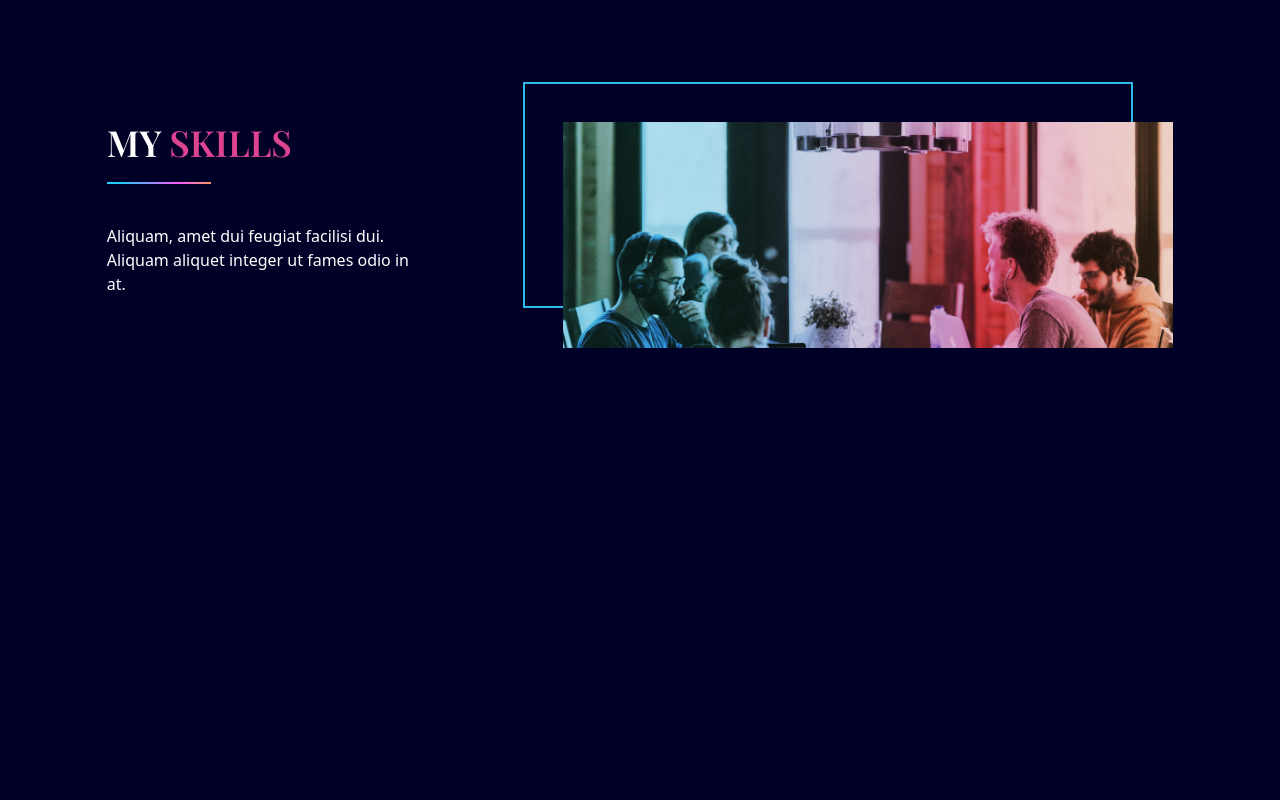
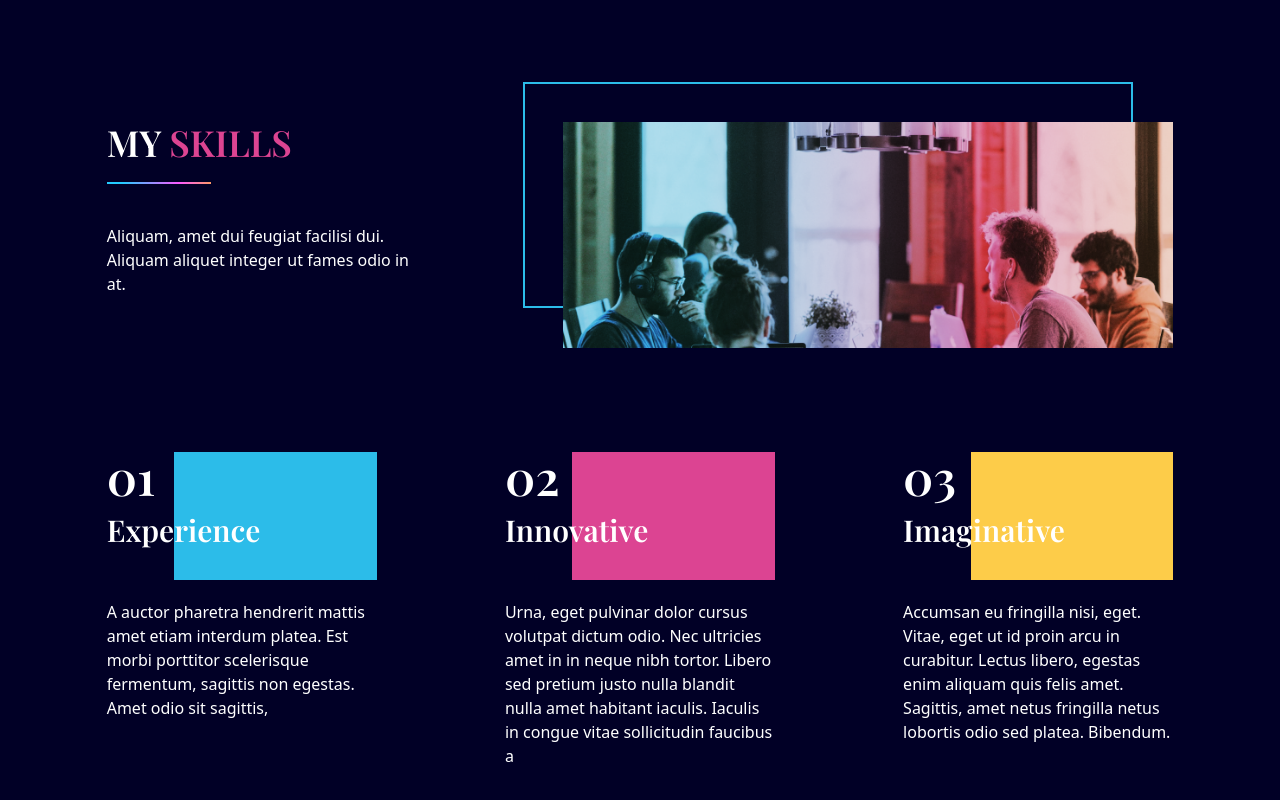
Before and after one commit to afiatamanna06/jane-esper, a React (Create React App) app: page / in a window 1280 px wide. Shown: the part 881-1681 px from the top of the page. Before the commit the page ends 1389 px from the top, so only its background shows below. Built offline with nearby package versions, Linux system fonts and the light colour scheme.

Commit message:
Add my skills data mapping

```diff
--- a/src/components/skills/MySkills.tsx
+++ b/src/components/skills/MySkills.tsx
@@ -2,6 +2,8 @@ import UseMediaQuery from "../../hooks/useMediaQuery";
 import LineGradient from "../common/LineGradient";
 import { motion } from "framer-motion";
 import SkillsImage from "../../assets/skills-image.png";
+import { skillsData } from "./SkillsData";
+import SkillsCard from "./SkillsCard";
 
 function MySkills() {
   const isAboveMediaScreen = UseMediaQuery("(min-width: 1060px)");
@@ -42,7 +44,9 @@ function MySkills() {
       </div>
 
       <div className="md:flex md:justify-between gap-32 mt-16">
-
+        {skillsData.map(({id, title, description, delay, color}) => (
+          <SkillsCard key={id} id={id} title={title} description={description} delay={delay} color={color} />
+        ))}
       </div>
     </section>
   );
--- a/src/components/skills/SkillsCard.tsx
+++ b/src/components/skills/SkillsCard.tsx
@@ -22,11 +22,11 @@ function SkillsCard({ id, title, delay, color, description }: propTypes) {
       }}
     >
       <div className="relative h-32">
-        <div className="z-10">
+        <div className="z-10 relative">
           <p className="font-playfair font-semibold text-5xl">{id}</p>
           <p className="font-playfair font-semibold text-3xl mt-3">{title}</p>
         </div>
-        <div className={`w-1/2 md:w-3/4 h-32 absolute ${color} right-0 top-0 z-[-1]`}></div>
+        <div className={`w-1/2 md:w-3/4 h-32 ${color} absolute right-0 top-0 z-1`}></div>
       </div>
       <p className="mt-5">
           {description}
```
